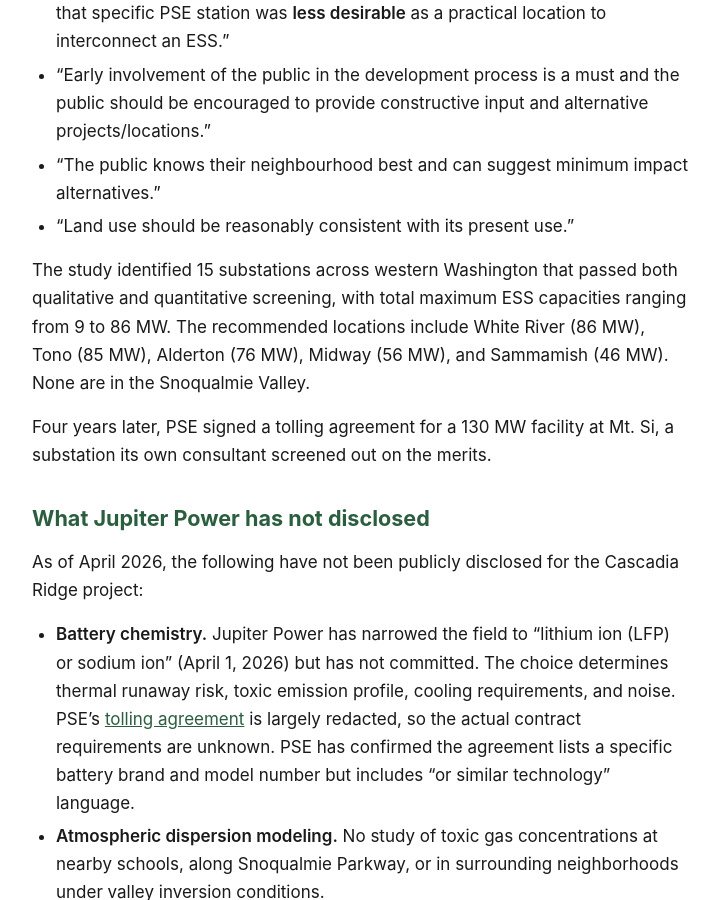
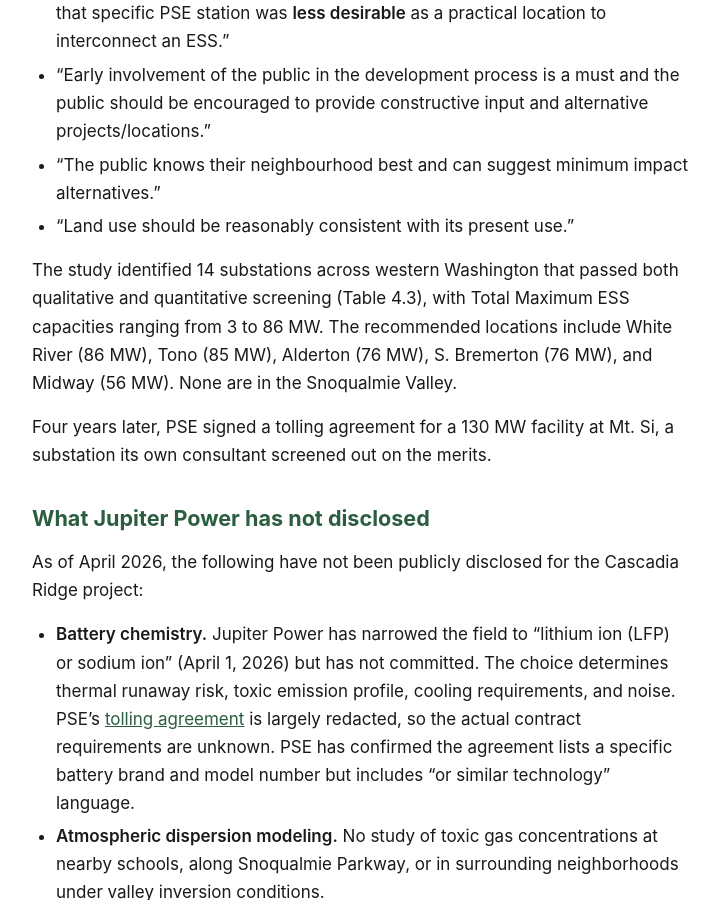
Before and after one commit to calef/cascadia-ridge-bess, a Jekyll site: the page built from _pages/project.md, in a window 1280 px wide and 900 px high, scrolled down 3302 px. Shown: the whole window, without its empty margins (280-999 px from the left). Built offline with Jekyll 4.4.1, drawn with Linux system fonts in a browser that asks for light colours.

Commit message:
Deploy site 2026-05-14-113407

```diff
--- a/_pages/project.md
+++ b/_pages/project.md
@@ -56,7 +56,7 @@ The study's siting criteria included a "Good Neighbor" test that flagged residen
 - "The public knows their neighbourhood best and can suggest minimum impact alternatives."
 - "Land use should be reasonably consistent with its present use."
 
-The study identified 15 substations across western Washington that passed both qualitative and quantitative screening, with total maximum ESS capacities ranging from 9 to 86 MW. The recommended locations include White River (86 MW), Tono (85 MW), Alderton (76 MW), Midway (56 MW), and Sammamish (46 MW). None are in the Snoqualmie Valley.
+The study identified 14 substations across western Washington that passed both qualitative and quantitative screening (Table 4.3), with Total Maximum ESS capacities ranging from 3 to 86 MW. The recommended locations include White River (86 MW), Tono (85 MW), Alderton (76 MW), S. Bremerton (76 MW), and Midway (56 MW). None are in the Snoqualmie Valley.
 
 Four years later, PSE signed a tolling agreement for a 130 MW facility at Mt. Si, a substation its own consultant screened out on the merits.
 
```
